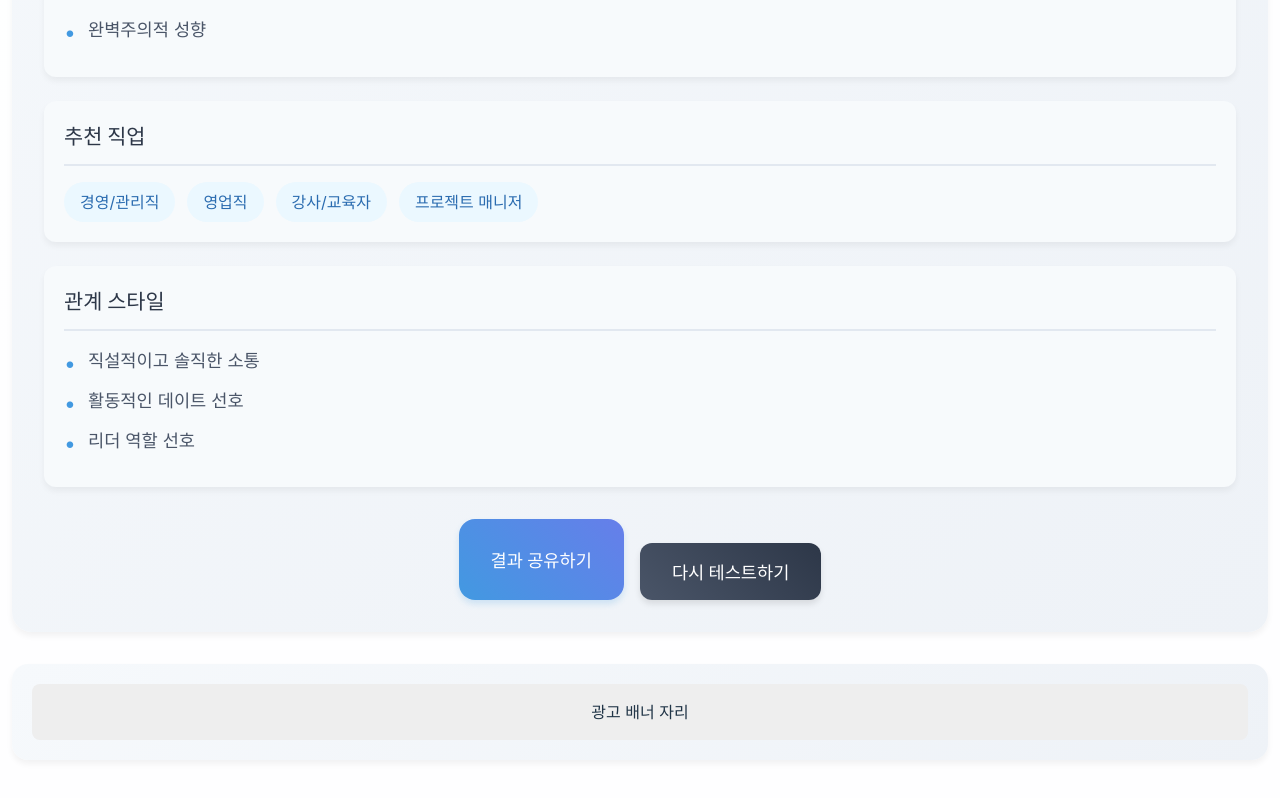
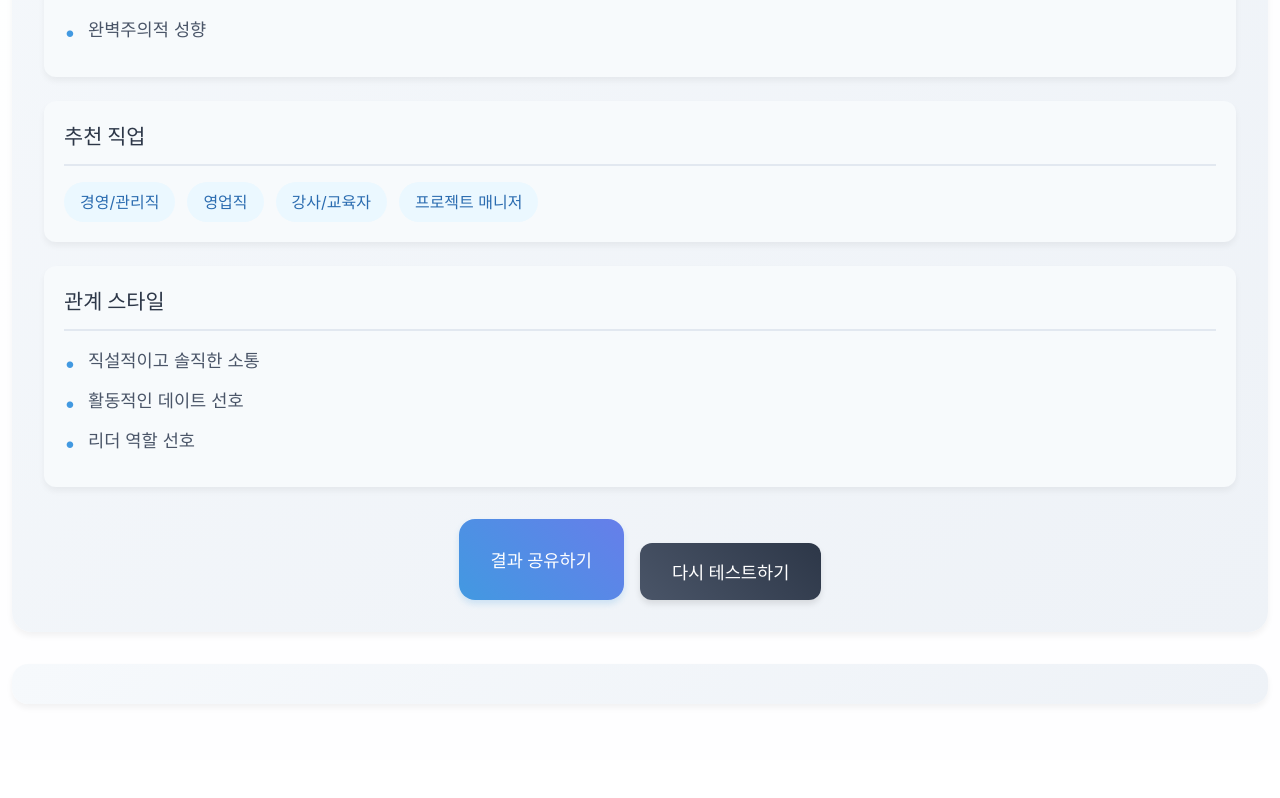
Before and after one commit to qlsl1198/fortune, a React (Vite) app: page /result in a window 1280 px wide. Shown: the part 889-1687 px from the top of the page. After the commit the page ends 1649 px from the top, so only its background shows below. Built offline with nearby package versions, Linux system fonts and the light colour scheme.

Commit message:
feat: 카카오 애드핏 추가

```diff
--- a/src/FortunePage.jsx
+++ b/src/FortunePage.jsx
@@ -160,9 +160,12 @@ export default function FortunePage() {
       </div>
 
       <div className="ad-banner">
-        <div style={{background:'#eee', padding:'16px', textAlign:'center', borderRadius:'8px'}}>
-          광고 배너 자리
-        </div>
+        <ins className="kakao_ad_area"
+          style={{ display: 'none' }}
+          data-ad-unit="DAN-rz0SXdqQnXMRUyny"
+          data-ad-width="320"
+          data-ad-height="100"
+        />
       </div>
     </div>
   )
--- a/src/ResultPage.jsx
+++ b/src/ResultPage.jsx
@@ -152,9 +152,12 @@ export default function ResultPage() {
       </div>
 
       <div className="ad-banner">
-        <div style={{background:'#eee', padding:'16px', textAlign:'center', borderRadius:'8px'}}>
-          광고 배너 자리
-        </div>
+        <ins className="kakao_ad_area"
+          style={{ display: 'none' }}
+          data-ad-unit="DAN-rz0SXdqQnXMRUyny"
+          data-ad-width="320"
+          data-ad-height="100"
+        />
       </div>
     </div>
   )
--- a/src/TarotPage.jsx
+++ b/src/TarotPage.jsx
@@ -224,9 +224,12 @@ export default function TarotPage() {
       </div>
 
       <div className="ad-banner">
-        <div style={{background:'#eee', padding:'16px', textAlign:'center', borderRadius:'8px'}}>
-          광고 배너 자리
-        </div>
+        <ins className="kakao_ad_area"
+          style={{ display: 'none' }}
+          data-ad-unit="DAN-rz0SXdqQnXMRUyny"
+          data-ad-width="320"
+          data-ad-height="100"
+        />
       </div>
     </div>
   )
--- a/src/TestPage.jsx
+++ b/src/TestPage.jsx
@@ -161,9 +161,12 @@ export default function TestPage() {
       </div>
 
       <div className="ad-banner">
-        <div style={{background:'#eee', padding:'16px', textAlign:'center', borderRadius:'8px'}}>
-          광고 배너 자리
-        </div>
+        <ins className="kakao_ad_area"
+          style={{ display: 'none' }}
+          data-ad-unit="DAN-rz0SXdqQnXMRUyny"
+          data-ad-width="320"
+          data-ad-height="100"
+        />
       </div>
     </div>
   )
```
Also changed, not shown: 1 other file (tests, documents, lock files or other folders).
